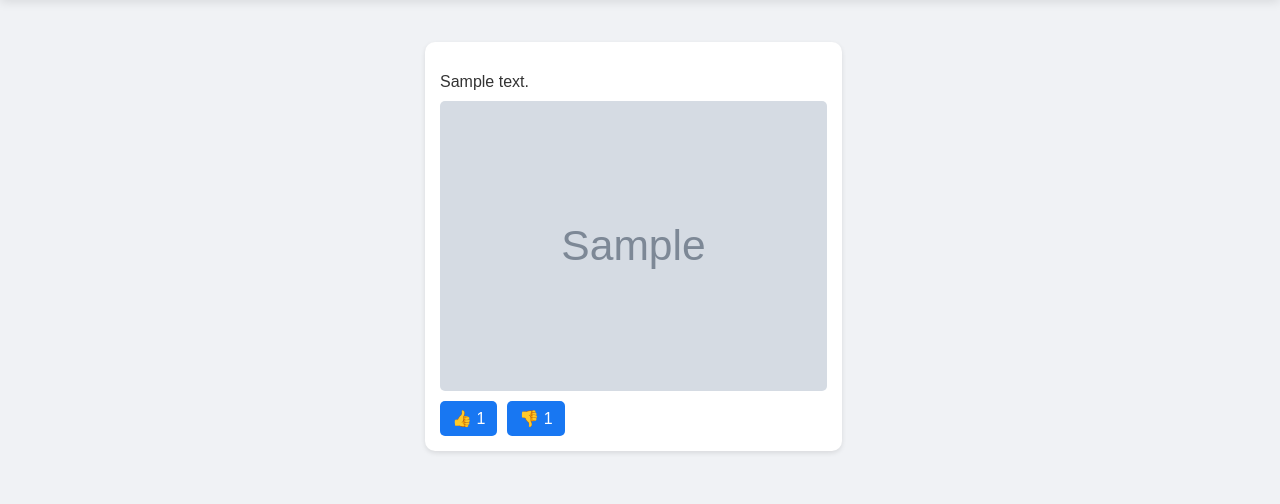
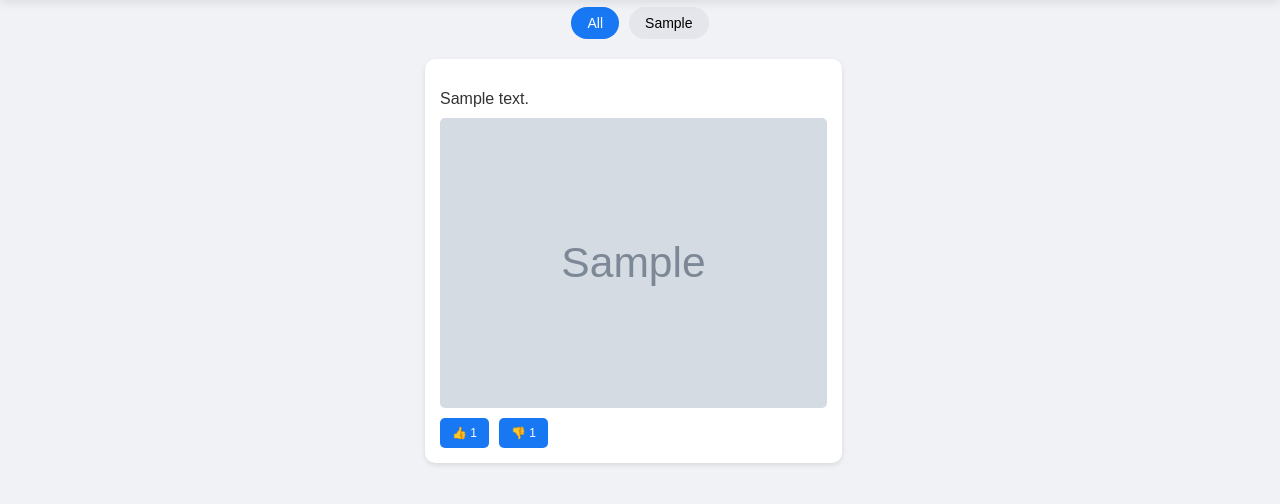
Before and after one commit to Jurrum/PFDS, a Flask app: page / in a window 1280 px wide. Shown: the part 48-552 px from the top of the page. Run offline with Flask 3, Linux system fonts and the light colour scheme; tables that the repository leaves empty hold one stand-in row (values such as "Sample post"); grey boxes marked "Sample" are stand-in pictures.

Commit message:
added Category button feature for filtering

```diff
--- a/Project DDAI/Feed-Prototype/app/routes.py
+++ b/Project DDAI/Feed-Prototype/app/routes.py
@@ -132,3 +132,9 @@ def dislike_post(post_id):
     post.dislikes += 1
     db.session.commit()
     return jsonify({"id": post.id, "dislikes": post.dislikes}), 200
+
+@main.route('/categories')
+def get_categories():
+    """Return a list of all distinct content categories."""
+    cats = [row[0] for row in db.session.query(Content.category).distinct().all()]
+    return jsonify(cats)
--- a/Project DDAI/Feed-Prototype/app/static/css/style.css
+++ b/Project DDAI/Feed-Prototype/app/static/css/style.css
@@ -51,7 +51,7 @@ header h1 {
 
 /* Feed container */
 #feed-container {
-    margin-top: 80px; /* Prevents posts from hiding behind the fixed header */
+    margin-top: 5 px; /* Prevents posts from hiding behind the fixed header */
     width: 100%;
     max-width: 600px;
     display: flex;
@@ -171,7 +171,7 @@ input[type="file"] {
 /* ——— Button base styles ——— */
 button {
     font-family: inherit;
-    font-size: 16px;
+    font-size: 12px;
     transition: background-color 0.2s ease;
 }
 
@@ -205,3 +205,39 @@ button {
 .dislike-btn:hover {
     background-color: #145dbf;
 }
+
+/* Container for category buttons */
+.category-buttons {
+    display: flex;
+    justify-content: center;    /* center them horizontally */
+    gap: 10px;
+    padding: 5px 10px;          /* tighter vertical padding */
+    margin-top: 50px;           /* distance from header */
+    margin-bottom: 5px;         /* small gap before feed */
+    width: 100%;
+    box-sizing: border-box;
+    background: #f0f2f5;
+}
+
+
+  /* Individual category buttons */
+  .category-button {
+    flex: 0 0 auto;
+    background-color: #e4e6eb;
+    border: none;
+    border-radius: 20px;
+    padding: 8px 16px;
+    cursor: pointer;
+    font-size: 14px;
+    white-space: nowrap;
+    transition: background-color 0.2s;
+  }
+
+  .category-button:hover {
+    background-color: #d8dadf;
+  }
+
+  .category-button.active {
+    background-color: #1877f2;
+    color: white;
+  }
--- a/Project DDAI/Feed-Prototype/app/static/js/script.js
+++ b/Project DDAI/Feed-Prototype/app/static/js/script.js
@@ -1,36 +1,91 @@
+// app/static/js/script.js
+
 document.addEventListener("DOMContentLoaded", () => {
-    loadFeed();
+    const categoryButtonsContainer = document.getElementById("categoryButtons");
+    let currentCategory = "";
 
+    // 1) Fetch categories and build buttons
+    fetch("/categories")
+      .then(res => res.json())
+      .then(cats => {
+        // Always include an "All" button
+        categoryButtonsContainer.appendChild(
+          createCategoryButton("", "All")
+        );
+
+        cats.forEach(cat => {
+          categoryButtonsContainer.appendChild(
+            createCategoryButton(cat, cat)
+          );
+        });
+
+        // Default to "All"
+        setActiveCategoryButton("");
+        loadFeed("");
+      })
+      .catch(err => console.error("Could not load categories:", err));
+
+    // 2) Delegate click events on buttons
+    categoryButtonsContainer.addEventListener("click", (e) => {
+      if (!e.target.classList.contains("category-button")) return;
+      const selected = e.target.dataset.category;
+      currentCategory = selected;
+      setActiveCategoryButton(selected);
+      loadFeed(selected);
+    });
+
+    // 3) Upload form handler (if on upload page)
     const uploadForm = document.getElementById("uploadForm");
     if (uploadForm) {
-      uploadForm.addEventListener("submit", function (e) {
+      uploadForm.addEventListener("submit", e => {
         e.preventDefault();
-
         const formData = new FormData(uploadForm);
-
-        fetch("/upload", {
-          method: "POST",
-          body: formData
-        })
+        fetch("/upload", { method: "POST", body: formData })
           .then(res => {
             if (!res.ok) throw new Error("Upload failed");
             return res.json();
           })
-          .then(data => {
-            console.log("Uploaded:", data);
-            // Go back to the feed and refresh it
-            window.location.href = "/";
-          })
+          .then(() => window.location.href = "/")
           .catch(err => {
-            console.error("Error uploading post:", err);
-            alert("Could not upload post. Please try again.");
+            console.error("Upload error:", err);
+            alert("Could not upload. Try again.");
           });
       });
     }
   });
 
-  function loadFeed() {
-    fetch("/get_posts")
+  /**
+   * Creates a category button element.
+   * @param {string} category — the category value ("" = All)
+   * @param {string} label — text to display
+   */
+  function createCategoryButton(category, label) {
+    const btn = document.createElement("button");
+    btn.className = "category-button";
+    btn.dataset.category = category;
+    btn.textContent = label;
+    return btn;
+  }
+
+  /**
+   * Highlights the active category button.
+   * @param {string} category — the selected category value
+   */
+  function setActiveCategoryButton(category) {
+    document.querySelectorAll(".category-button").forEach(btn => {
+      btn.classList.toggle("active", btn.dataset.category === category);
+    });
+  }
+
+  /**
+   * Fetches and displays posts, optionally filtered by category.
+   * @param {string} category
+   */
+  function loadFeed(category = "") {
+    let url = "/get_posts";
+    if (category) url += `?category=${encodeURIComponent(category)}`;
+
+    fetch(url)
       .then(res => res.json())
       .then(posts => {
         const feed = document.getElementById("feed");
@@ -53,19 +108,21 @@ document.addEventListener("DOMContentLoaded", () => {
           feed.appendChild(postEl);
         });
 
-        // attach handlers after DOM insertion
-        document.querySelectorAll('.like-btn').forEach(btn =>
-          btn.addEventListener('click', () => {
-            fetch(`/posts/${btn.dataset.id}/like`, { method: 'POST' })
+        // Attach like/dislike handlers
+        document.querySelectorAll(".like-btn").forEach(btn =>
+          btn.addEventListener("click", () => {
+            fetch(`/posts/${btn.dataset.id}/like`, { method: "POST" })
               .then(res => res.json())
-              .then(data => { btn.textContent = `👍 ${data.likes}`; });
+              .then(data => { btn.textContent = `👍 ${data.likes}`; })
+              .catch(err => console.error("Error liking post:", err));
           })
         );
-        document.querySelectorAll('.dislike-btn').forEach(btn =>
-          btn.addEventListener('click', () => {
-            fetch(`/posts/${btn.dataset.id}/dislike`, { method: 'POST' })
+        document.querySelectorAll(".dislike-btn").forEach(btn =>
+          btn.addEventListener("click", () => {
+            fetch(`/posts/${btn.dataset.id}/dislike`, { method: "POST" })
               .then(res => res.json())
-              .then(data => { btn.textContent = `👎 ${data.dislikes}`; });
+              .then(data => { btn.textContent = `👎 ${data.dislikes}`; })
+              .catch(err => console.error("Error disliking post:", err));
           })
         );
       })
--- a/Project DDAI/Feed-Prototype/app/templates/home.html
+++ b/Project DDAI/Feed-Prototype/app/templates/home.html
@@ -8,10 +8,16 @@
   <link rel="stylesheet" href="{{ url_for('static', filename='css/style.css') }}">
 </head>
 <body>
-  <header>
-    <h1>Social Media Feed</h1>
-    <a href="{{ url_for('main.upload') }}" class="upload-button">+ Create Post</a>
-  </header>
+    <header>
+        <h1>Social Media Feed</h1>
+        <a href="{{ url_for('main.upload') }}" class="upload-button">+ Create Post</a>
+
+      </header>
+
+<!-- Category buttons go here -->
+<div id="categoryButtons" class="category-buttons"></div>
+
+
 
   <div id="feed-container">
     <!-- client‑rendered posts go here -->
```
Also changed, not shown: Project DDAI/Feed-Prototype/app/models/category.py (added).
